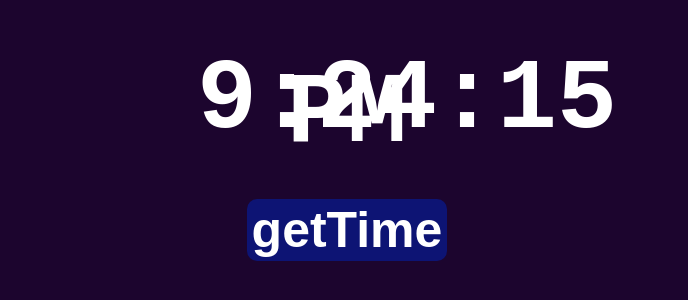
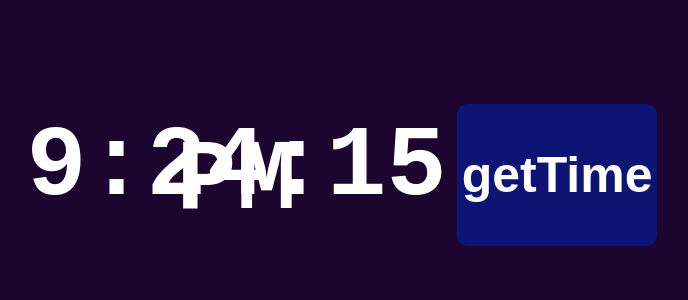
Before and after one commit to Benkalio/reactHookPractice, a React (Create React App) app: page / in a window 1280 px wide. Shown: the part 136-436 px from the top of the page, without its empty margins (293-981 px from the left). Built offline with nearby package versions, Linux system fonts and the light colour scheme.

Commit message:
display changed

```diff
--- a/public/styles.css
+++ b/public/styles.css
@@ -13,6 +13,9 @@ h1 {
 }
 
 .container {
+  display: flex;
+  align-content: center;
+  justify-content: center;
   margin: 60% auto;
 }
 
```
